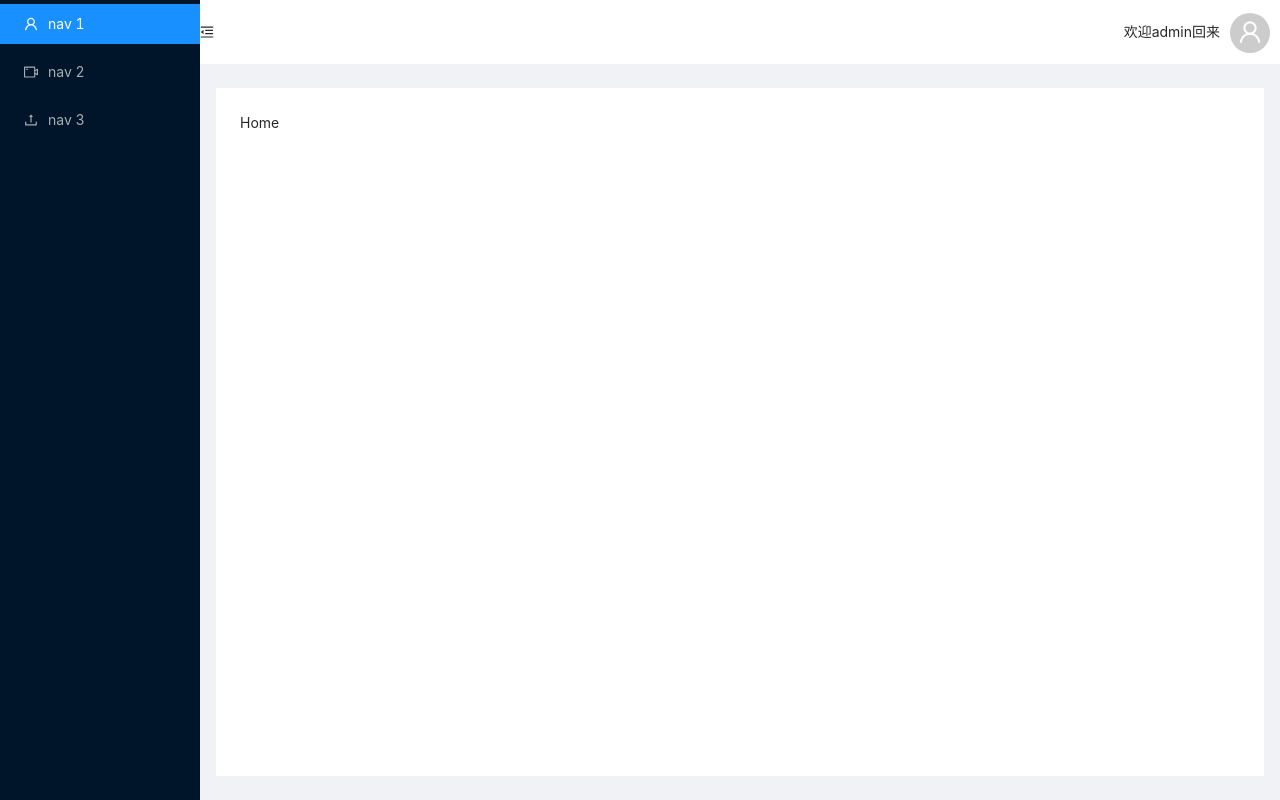
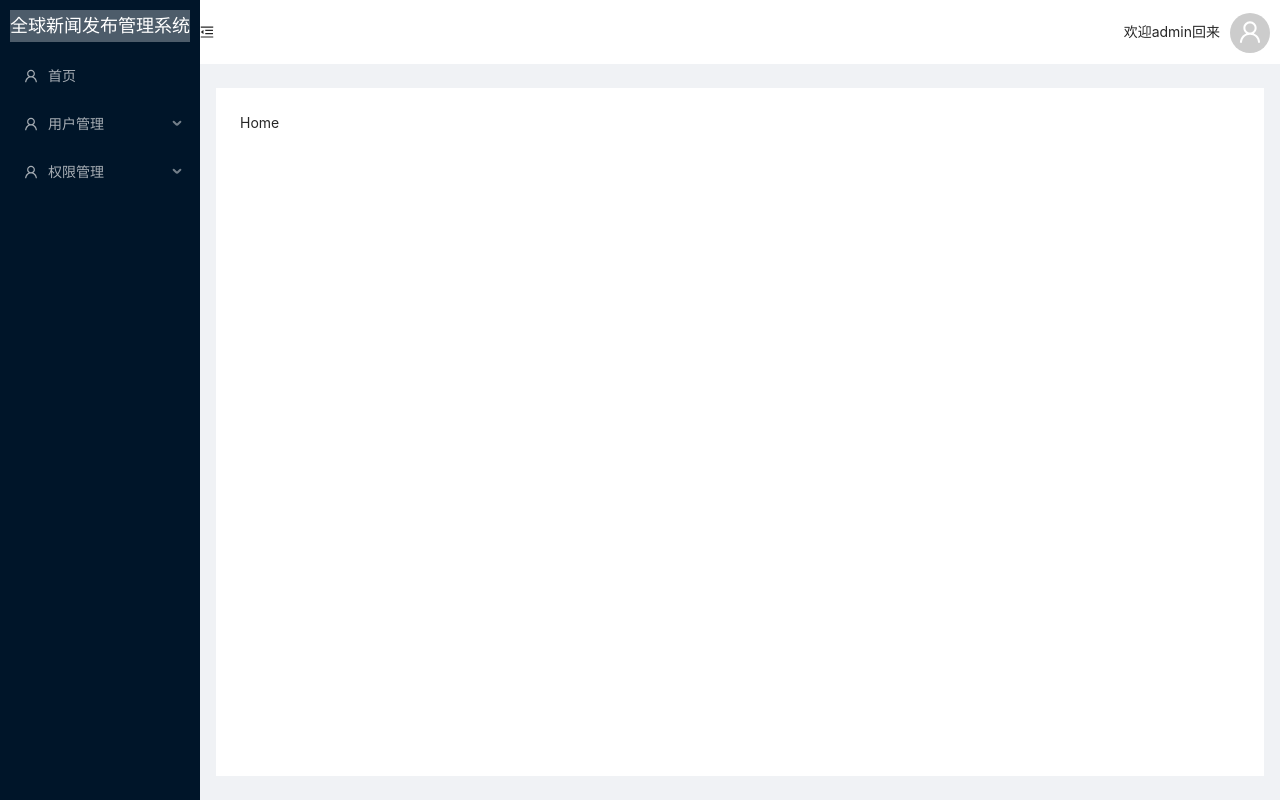
Before and after one commit to 99-jiu-wei/news, a React (Create React App) app: page /home in a window 1280 px wide. Built offline with nearby package versions, Linux system fonts and the light colour scheme; sample sign-in values are in the browser's storage.

Commit message:
动态SideMenu---162

```diff
--- /dev/null
+++ b/src/components/sandbox/MenuList.js
@@ -0,0 +1,37 @@
+import { UserOutlined } from '@ant-design/icons'
+export const menuList = [
+    //动态生成侧边栏---后端返回数组的格式
+    //用路径当做key值
+    {
+        key: "/home",
+        icon: <UserOutlined />,
+        title: "首页"
+    }, {
+        key: "/user-manage",
+        icon: <UserOutlined />,
+        title: "用户管理",
+        children: [
+            {
+                key: "/user-manage/list",
+                icon: <UserOutlined />,
+                title: "用户列表"
+            }
+        ]
+    }, {
+        key: "/right-manage",
+        icon: <UserOutlined />,
+        title: "权限管理",
+        children: [
+            {
+                key: "/right-manage/role/list",
+                icon: <UserOutlined />,
+                title: "角色列表"
+            },
+            {
+                key: "/right-manage/right/list",
+                icon: <UserOutlined />,
+                title: "权限列表"
+            }
+        ]
+    }
+]
--- a/src/components/sandbox/SideMenu.jsx
+++ b/src/components/sandbox/SideMenu.jsx
@@ -1,39 +1,67 @@
 import React from 'react'
 import { Layout, Menu } from 'antd';
+import { withRouter } from 'react-router';
 import {
     UploadOutlined,
     UserOutlined,
     VideoCameraOutlined,
 } from '@ant-design/icons';
+import './index.css'
+import { menuList } from './MenuList'
+const { SubMenu } = Menu;
 const { Sider } = Layout;
 
+//官方案例
+// function getItem(label, key, icon, children, type) {
+//     return {
+//         key,
+//         icon,
+//         children,
+//         label,
+//         type,
+//     };
+// }
+// const items = [
+//     getItem('首页', '/home', <UserOutlined />),
+//     getItem('Navigation Two', '2', <VideoCameraOutlined />),
+//     getItem('Navigation Three', '3', <UploadOutlined />, [
+//         getItem('Option 9', '9'),
+//         getItem('Option 10', '10'),
+//         getItem('Option 11', '11'),
+//         getItem('Option 12', '12'),
+//     ])
+// ];
 
-export default function SideMenu() {
+function SideMenu(props) {
+    const renderMenu = (menuList) => {
+        return menuList.map(item => {
+            if (item.children) {
+                return <SubMenu key={item.key} icon={item.icon} title={item.title}>
+                    {renderMenu(item.children)}
+                </SubMenu>
+            }
+            return <Menu.Item
+                key={item.key}
+                icon={item.icon}
+                onClick={() => {
+                    console.log(props);
+                    props.history.push(item.key)
+                }}
+            >{item.title}</Menu.Item>
+        })
+    }
     return (
+        // Layout.Sider-->collapsible(是否可收起) collapsed(当前收起状态)
         <Sider trigger={null} collapsible collapsed={false}>
-            <div className="logo" />
+            <div className="logo" >全球新闻发布管理系统</div>
             <Menu
                 theme="dark"
                 mode="inline"
                 defaultSelectedKeys={['1']}
-                items={[
-                    {
-                        key: '1',
-                        icon: <UserOutlined />,
-                        label: 'nav 1',
-                    },
-                    {
-                        key: '2',
-                        icon: <VideoCameraOutlined />,
-                        label: 'nav 2',
-                    },
-                    {
-                        key: '3',
-                        icon: <UploadOutlined />,
-                        label: 'nav 3',
-                    },
-                ]}
-            />
+            >
+                {renderMenu(menuList)}
+            </Menu>
         </Sider>
     )
 }
+export default withRouter(SideMenu);
--- /dev/null
+++ b/src/components/sandbox/index.css
@@ -0,0 +1,8 @@
+.logo {
+    line-height: 32px;
+    color: #fff;
+    background-color: rgba(255, 255, 255, 0.3);
+    font-size: 18px;
+    margin: 10px;
+    text-align: center;
+}
```
